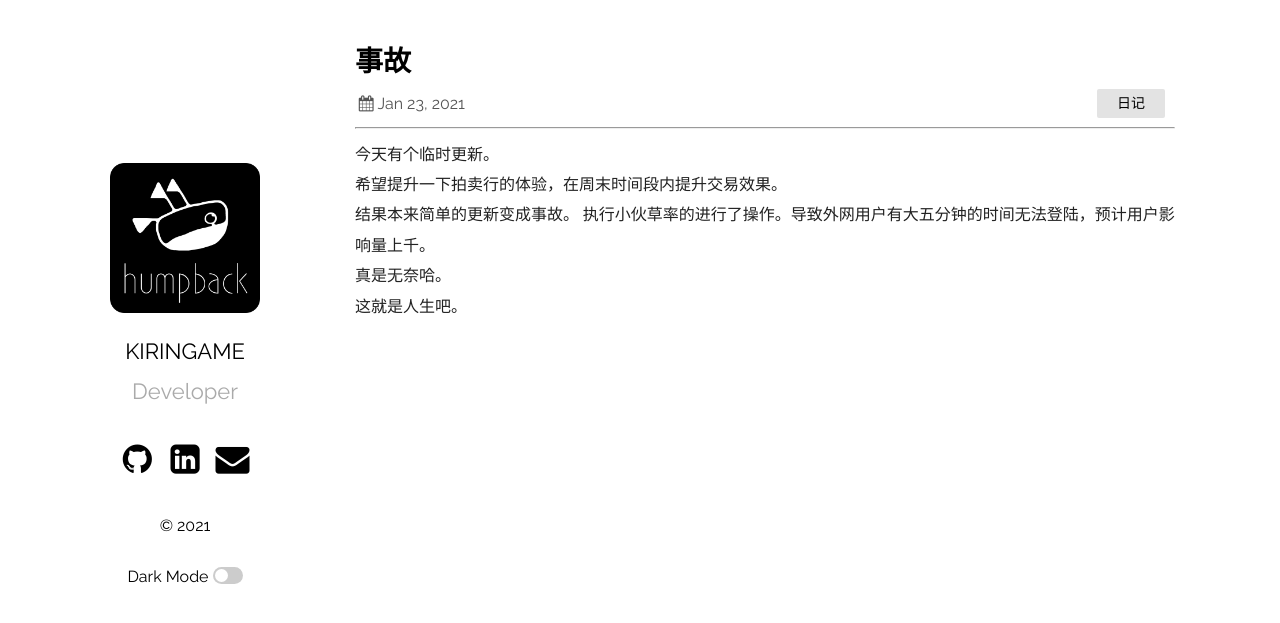
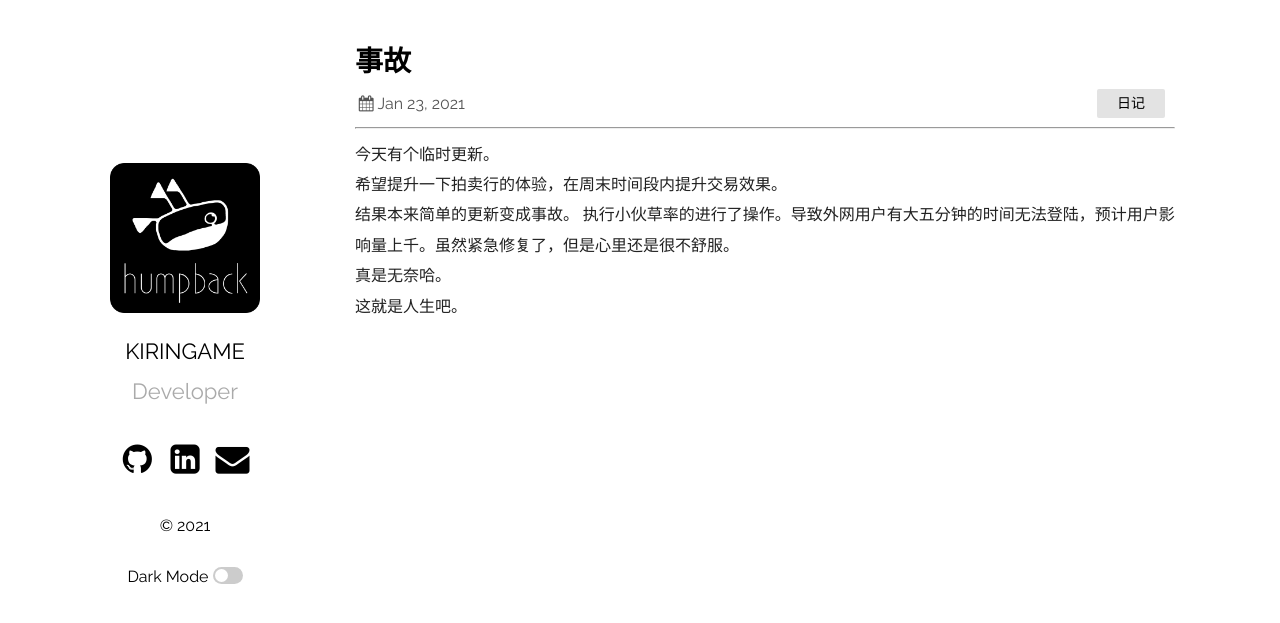
Before and after one commit to KIRINGAME/KIRINGAME.github.io, a Jekyll site: the page built from _posts/2021-1-23-事故.markdown, in a window 1280 px wide. Shown: the top 623 px of the page. Built offline with Jekyll 4.4.1, drawn with Linux system fonts in a browser that asks for light colours.

Commit message:
Update 2021-1-23-事故.markdown

```diff
--- a/_posts/2021-1-23-事故.markdown
+++ b/_posts/2021-1-23-事故.markdown
@@ -8,6 +8,6 @@ categories: 日记
 今天有个临时更新。
 希望提升一下拍卖行的体验，在周末时间段内提升交易效果。
 结果本来简单的更新变成事故。
-执行小伙草率的进行了操作。导致外网用户有大五分钟的时间无法登陆，预计用户影响量上千。
+执行小伙草率的进行了操作。导致外网用户有大五分钟的时间无法登陆，预计用户影响量上千。虽然紧急修复了，但是心里还是很不舒服。
 真是无奈哈。
 这就是人生吧。
```
